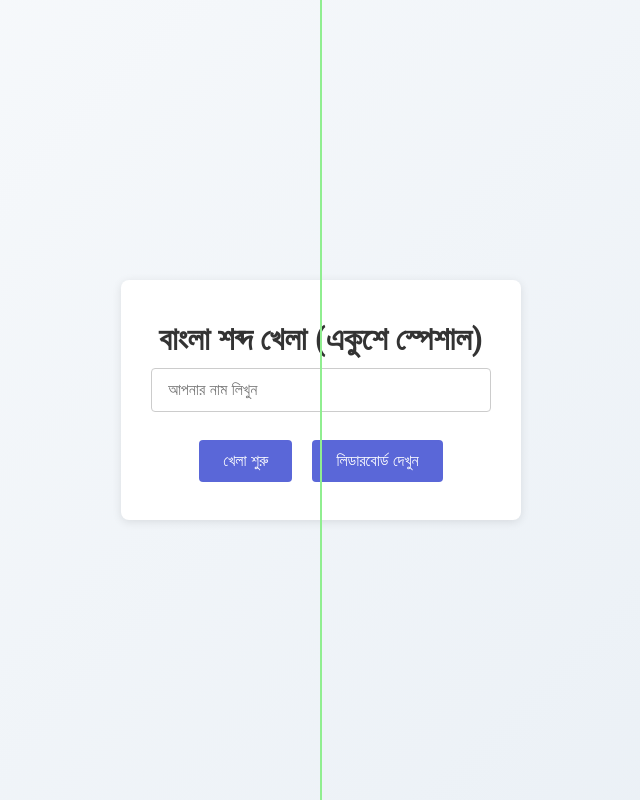
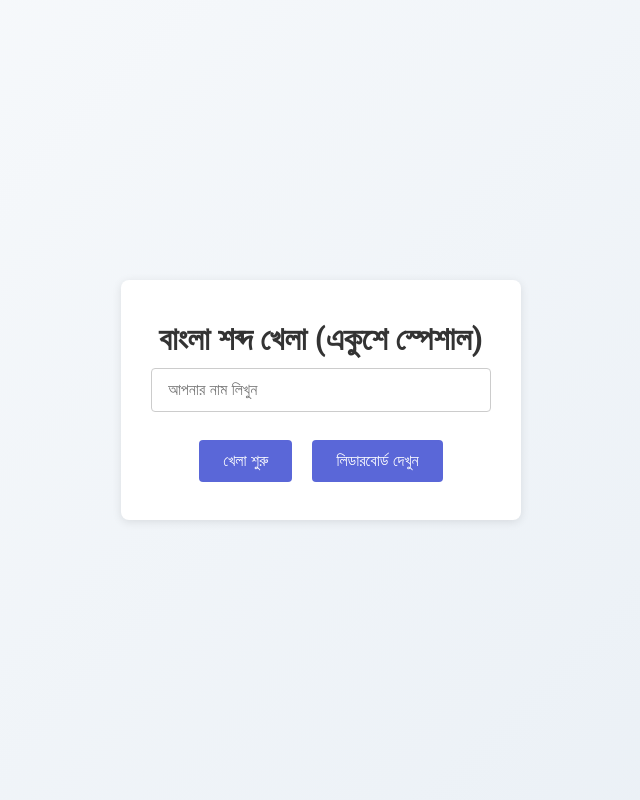
Before and after one commit to Sajid-Islam-Khan/New-Era-21st-February-Special-Bengali-word-guessing-game, a plain HTML site: page index.html in a window 1280 px wide. Shown: the whole page, without its empty margins (319-959 px from the left). Drawn offline with Linux system fonts and the light colour scheme.

Commit message:
Update index.html

```diff
--- a/index.html
+++ b/index.html
@@ -30,18 +30,6 @@
         width: 90%;
         max-width: 400px;
       }
-      .green-line {
-        position: fixed;
-        top: 50%; /* Vertically center the line */
-        left: 50%; /* Horizontally center the line */
-        width: 2px; /* Thin line */
-        height: 100%; /* Full height of the page */
-        background-color: #90ee90; /* Light green color */
-        z-index: 1000;
-        transform: translate(-50%, -50%); /* Adjust the centering */
-        display: block; /* Make sure the line is visible */
-      }
-
       .screen {
         display: none;
       }
@@ -723,12 +711,6 @@
         });
         switchScreen("leaderboard");
       }
-      setTimeout(() => {
-        const greenLine = document.createElement("div");
-        greenLine.className = "green-line";
-        document.body.appendChild(greenLine);
-        greenLine.style.display = "block"; // Make the line visible
-      }, 4000); // 4 seconds delay
     </script>
   </body>
 </html>
```
